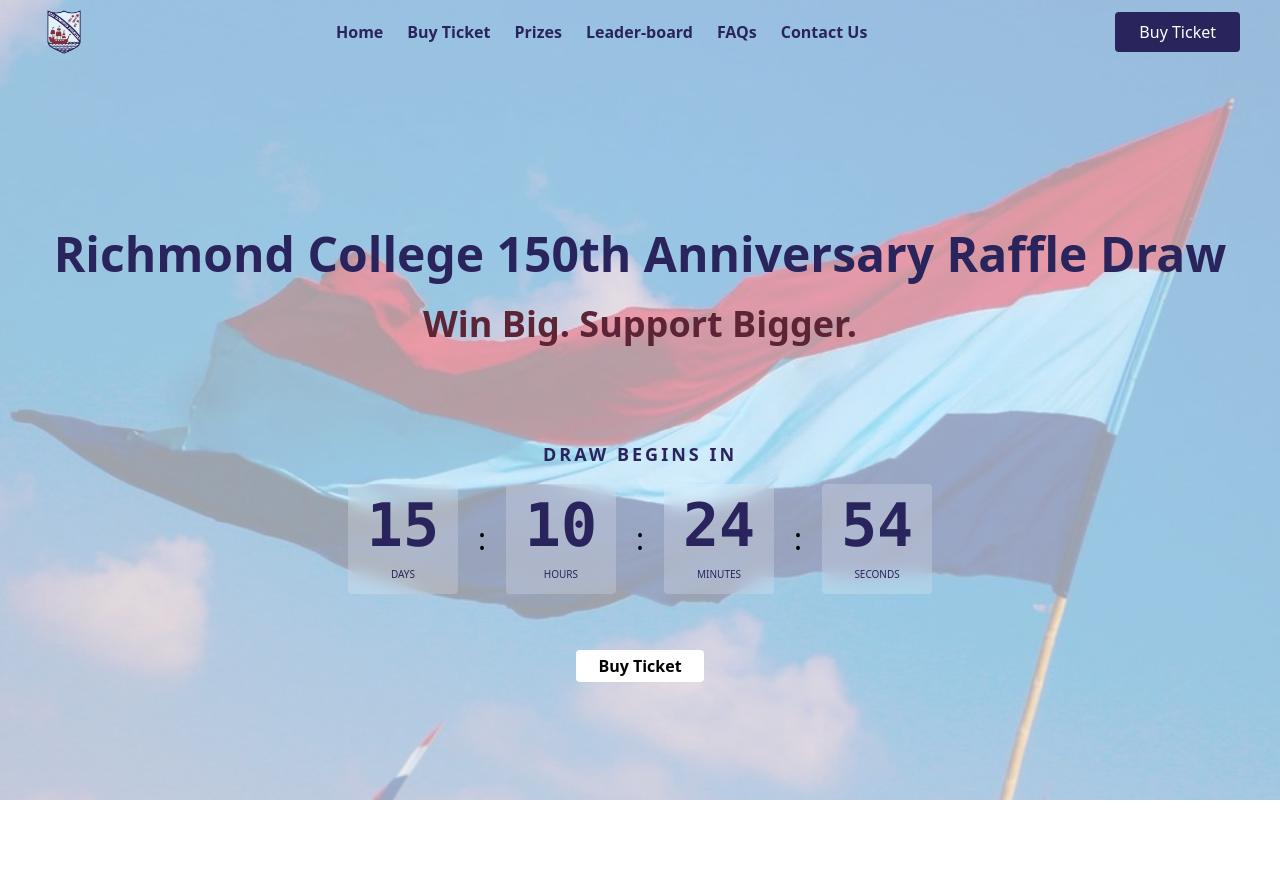
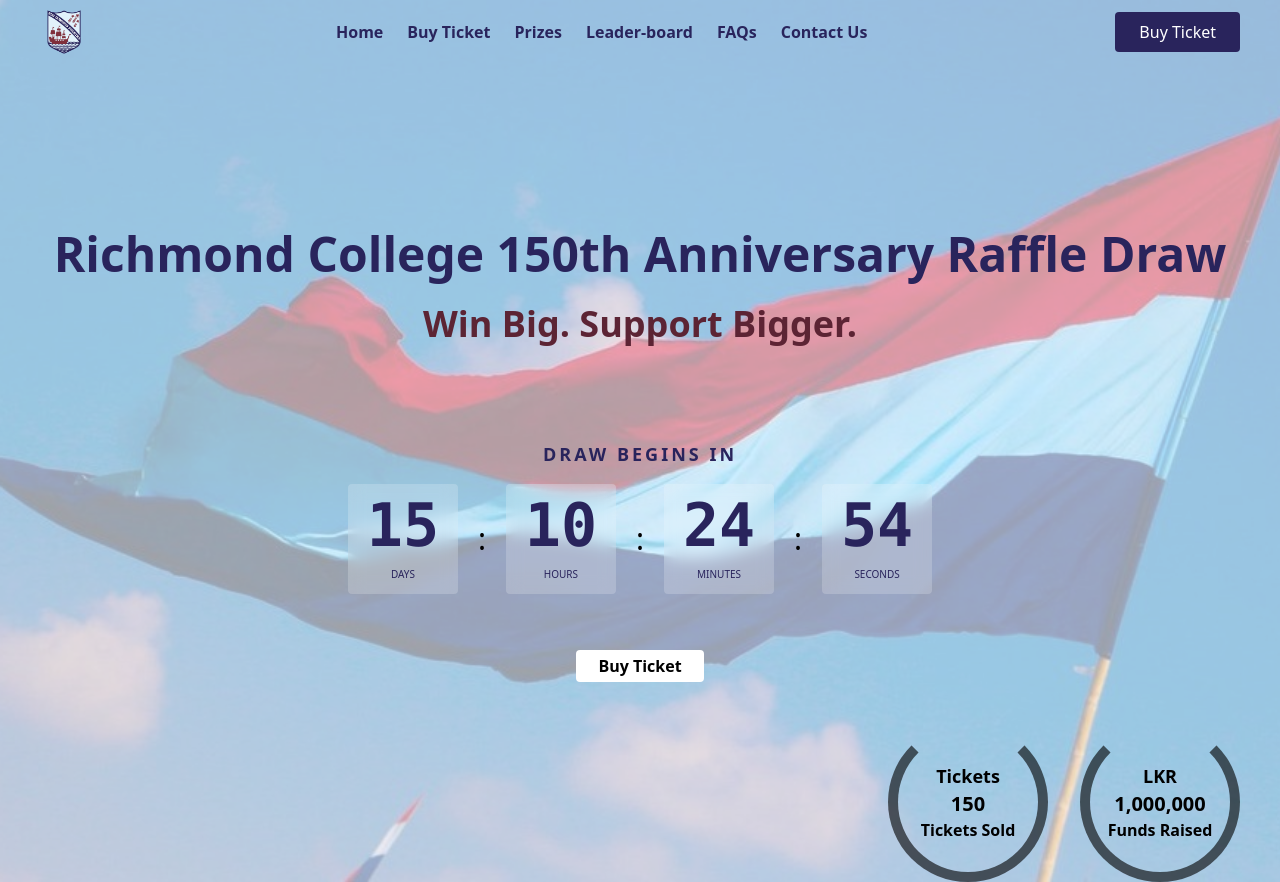
Before and after one commit to BKPASQUAL/richmond-college-raffle-app, a Next.js app: page / in a window 1280 px wide. Before the commit the page ends 800 px from the top, so only its background shows below. Built offline with nearby package versions, Linux system fonts and the light colour scheme.

Commit message:
add salles count

```diff
--- a/app/components/LandingPage.jsx
+++ b/app/components/LandingPage.jsx
@@ -37,6 +37,7 @@
     return () => clearInterval(timer);
   }, []);
   return (
+    <div>
       <div className="flex flex-col items-center justify-center mt-32 sm:mt-32 md:mt-40 px-4 sm:px-6 lg:px-8">
         <h1 className="text-[20px] sm:text-3xl md:text-4xl lg:text-5xl font-bold text-[#29245C] text-center leading-tight">
           Richmond College 150th Anniversary Raffle Draw
@@ -60,7 +61,9 @@
                 </span>
               </span>
             </div>
-          <p className="text-[8px] sm:text-[9px] lg:text-[10px] h-1/4">DAYS</p>
+            <p className="text-[8px] sm:text-[9px] lg:text-[10px] h-1/4">
+              DAYS
+            </p>
           </div>
           <div className="flex items-center">
             <span className="text-xl sm:text-2xl lg:text-3xl">:</span>
@@ -77,7 +80,9 @@
                 </span>
               </span>
             </div>
-          <p className="text-[8px] sm:text-[9px] lg:text-[10px] h-1/4">HOURS</p>
+            <p className="text-[8px] sm:text-[9px] lg:text-[10px] h-1/4">
+              HOURS
+            </p>
           </div>
           <div className="flex items-center">
             <span className="text-xl sm:text-2xl lg:text-3xl">:</span>
@@ -122,5 +127,32 @@
           Buy Ticket
         </button>
       </div>
+      <div className="flex  gap-2 sm:gap-6 lg:gap-8 justify-end sm:justify-end px-4 sm:px-6 lg:px-10 mt-6 sm:mt-8 lg:mt-10">
+        <div className="w-32 h-32 sm:w-36 sm:h-36 lg:w-40 lg:h-40 border-8 sm:border-10 border-[#0000009C] border-t-transparent rounded-full flex justify-center items-center mx-auto sm:mx-0">
+          <div className="flex flex-col items-center">
+            <div className="font-semibold text-sm sm:text-base lg:text-lg">
+              Tickets
+            </div>
+            <div className="font-bold text-lg sm:text-xl lg:text-xl">150</div>
+            <div className="font-semibold text-xs sm:text-sm lg:text-base text-center">
+              Tickets Sold
+            </div>
+          </div>
+        </div>
+        <div className="w-32 h-32 sm:w-36 sm:h-36 lg:w-40 lg:h-40 border-8 sm:border-10 border-[#0000009C] border-t-transparent rounded-full flex justify-center items-center mx-auto sm:mx-0">
+          <div className="flex flex-col items-center">
+            <div className="font-semibold text-sm sm:text-base lg:text-lg">
+              LKR
+            </div>
+            <div className="font-bold text-lg sm:text-xl lg:text-xl">
+              1,000,000
+            </div>
+            <div className="font-semibold text-xs sm:text-sm lg:text-base text-center">
+              Funds Raised
+            </div>
+          </div>
+        </div>
+      </div>
+    </div>
   );
 }
--- a/app/globals.css
+++ b/app/globals.css
@@ -1,5 +1,4 @@
 @import "tailwindcss";
-/* @plugin "daisyui"; */
 
 /* :root {
   --background: #ffffff;
```
Lines whose indentation alone changed are shown as unchanged.
